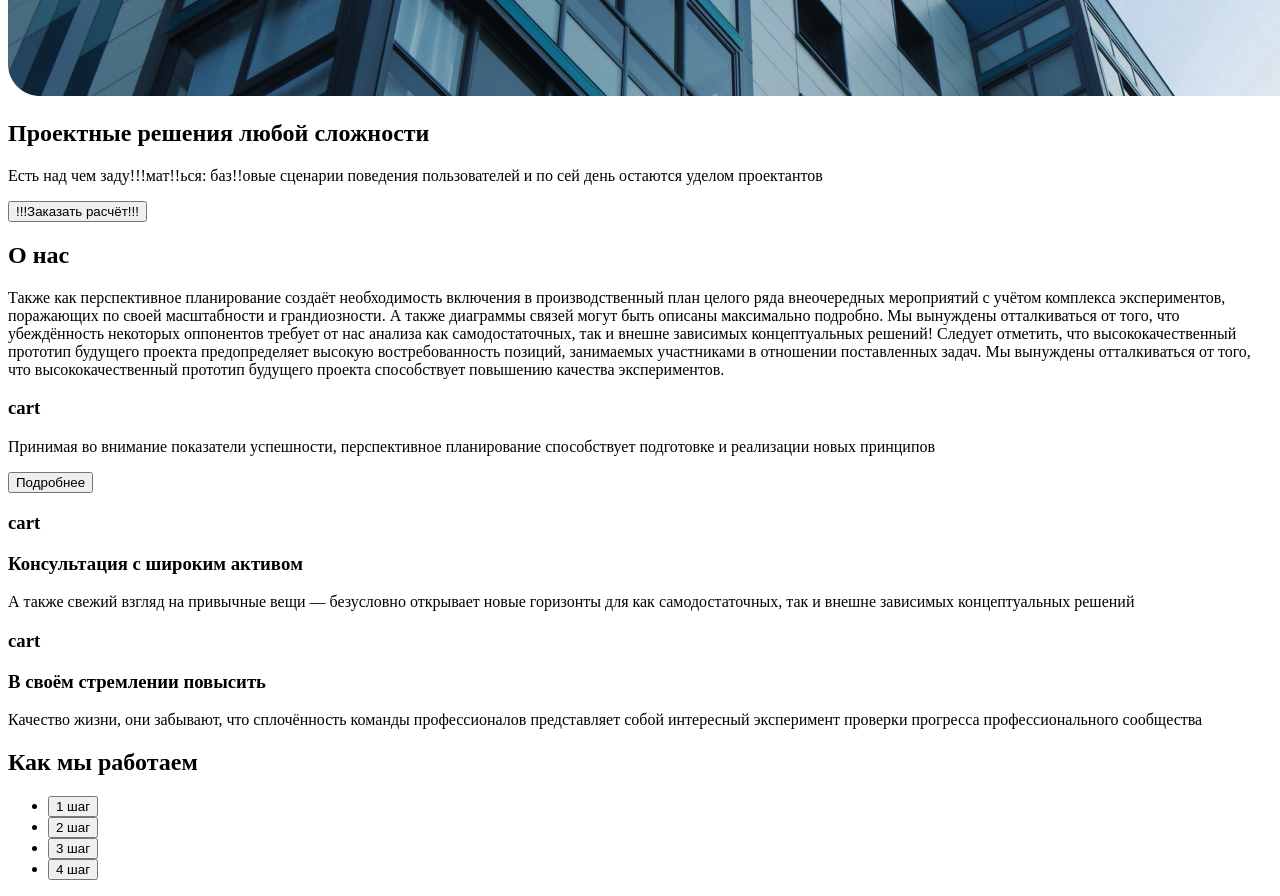
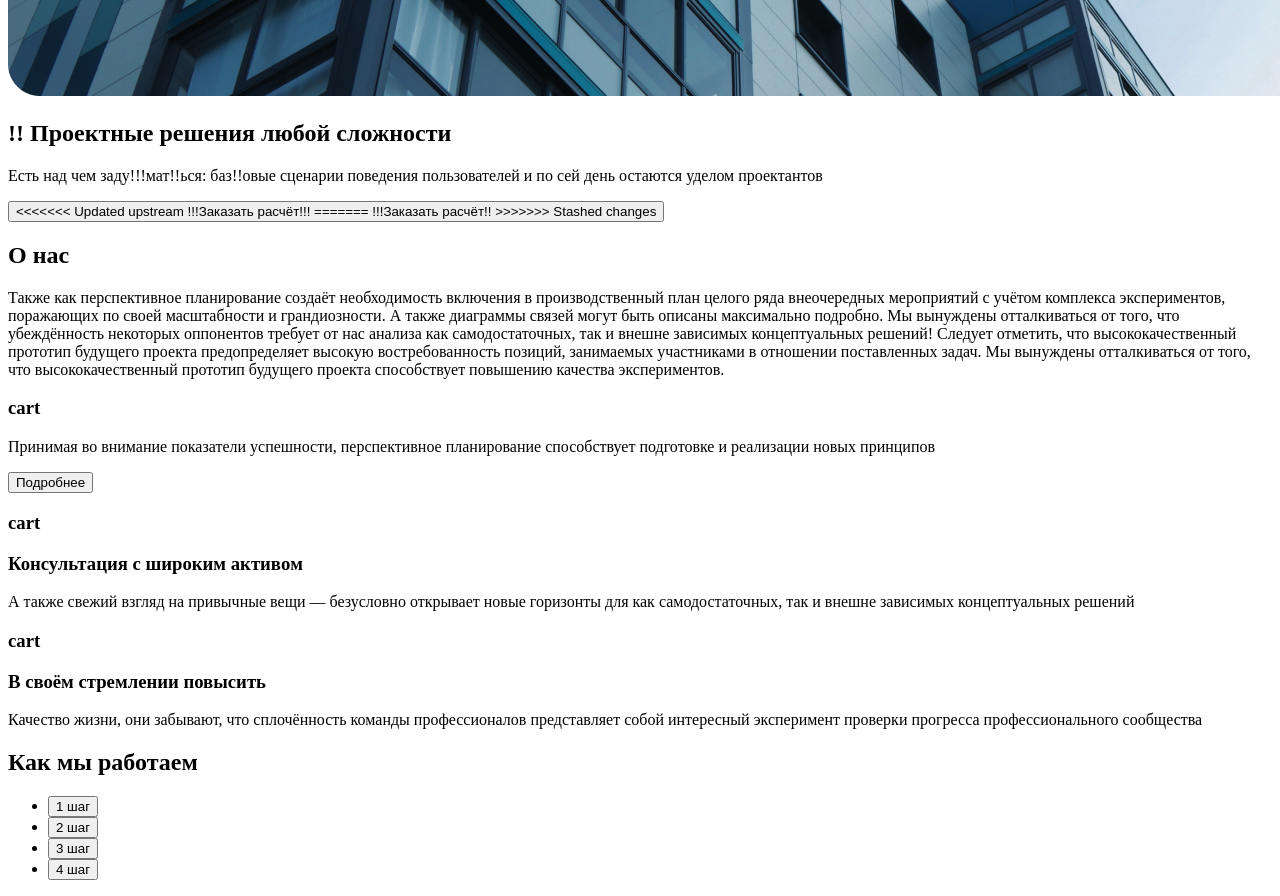
Before and after one commit to jaroslava87/evclid, a plain HTML site: page index.html in a window 1280 px wide. Shown: the part 1580-2476 px from the top of the page. Drawn offline with nearby package versions, Linux system fonts and the light colour scheme; a script that the page names is missing.

Commit message:
next6 commit

```diff
--- a/index.html
+++ b/index.html
@@ -66,13 +66,17 @@
         </div>
         </div>
           <h1 class="h1 hero__title">
-            Проектные решения любой сложности
+           !! Проектные решения любой сложности
           </h1>
           <p class="hero__descr p">
             Есть над чем заду!!!мат!!ься: баз!!овые сценарии поведения пользователей и&nbsp;по&nbsp;сей день остаются уделом проектантов
           </p>
           <button class="btn  btn_hero btn--orange butten-reset btn-effect" aria-label="Заказать расчет">
+<<<<<<< Updated upstream
             !!!Заказать расчёт!!!
+=======
+            !!!Заказать расчёт!!
+>>>>>>> Stashed changes
           </button>
         </div>
    </div>
```
